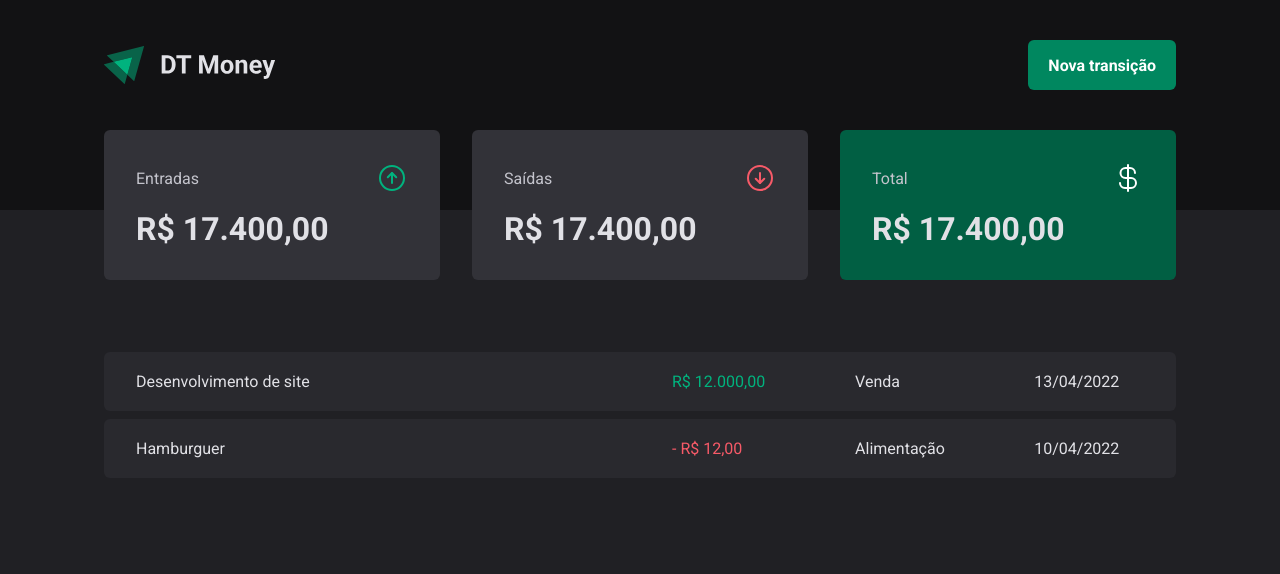
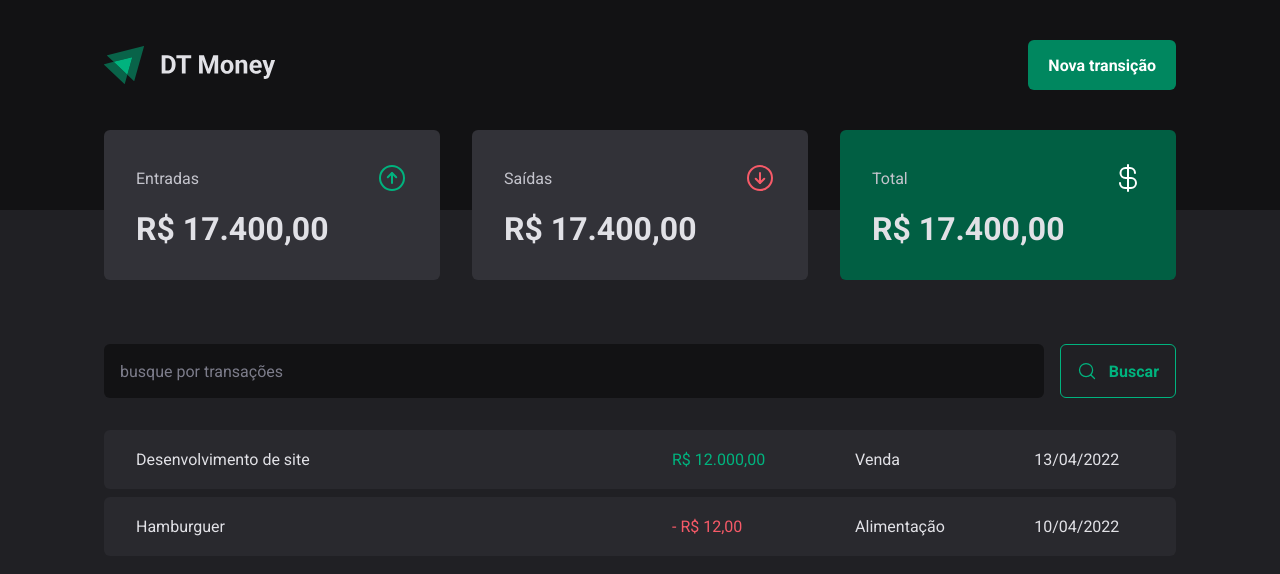
Before and after one commit to Massaronii/03-dt-money, a React (Vite) app: page / in a window 1280 px wide. Shown: the top 574 px of the page. Built offline with nearby package versions, Linux system fonts and the light colour scheme.

Commit message:
:heavy_plus_sign: radix

```diff
--- a/package.json
+++ b/package.json
@@ -10,6 +10,7 @@
     "preview": "vite preview"
   },
   "dependencies": {
+    "@radix-ui/react-dialog": "^1.0.5",
     "phosphor-react": "^1.4.1",
     "react": "^18.2.0",
     "react-dom": "^18.2.0",
--- /dev/null
+++ b/src/pages/Transactions/components/SearchForm/index.tsx
@@ -0,0 +1,15 @@
+import { MagnifyingGlass } from "phosphor-react";
+import { SearchFormContainer } from "./styles";
+
+export function SearchForm(){
+  return (
+  <SearchFormContainer>
+    <input type="text" placeholder="busque por transações" />
+
+    <button type="submit">
+      <MagnifyingGlass size={20}/>
+      Buscar
+    </button>
+  </SearchFormContainer>
+  )
+}
--- /dev/null
+++ b/src/pages/Transactions/components/SearchForm/styles.ts
@@ -0,0 +1,41 @@
+import { styled } from "styled-components";
+
+
+export const SearchFormContainer = styled.form`
+  display: flex;
+  gap: 1rem;
+
+  input {
+    flex: 1;
+    border-radius: 6px;
+    border: 0;
+    background: ${(props) => props.theme["gray-900"]};
+    color: ${(props) => props.theme["gray-300"]};
+    padding: 1rem;
+
+    &::placeholder {
+      color: ${(props) => props.theme["gray-500"]};
+    }
+  }
+
+  button {
+    display: flex;
+    align-items: center;
+    gap: 0.75rem;
+
+    border: 0;
+    padding: 1rem;
+    background: transparent;
+    border: 1px solid ${props => props.theme["green-300"]};
+    color: ${(props) => props.theme["green-300"]};
+    font-weight: bold;
+    border-radius: 6px;
+
+    &:hover {
+      background: ${(props) => props.theme["green-500"]};
+      border-color: ${(props) => props.theme["green-500"]};
+      color: ${(props) => props.theme.white};
+      transition: background-color 0,2s, color 0.2s, border-color 0.2s;
+    }
+  }
+`
--- a/src/pages/Transactions/index.tsx
+++ b/src/pages/Transactions/index.tsx
@@ -1,5 +1,6 @@
 import { Header } from "../../components/Header"
 import { Summary } from "../../components/Summary"
+import { SearchForm } from "./components/SearchForm"
 import { PriceHighLight, TransactionsContainer, TransactionsTable } from "./styles"
 
 export function Transactions() {
@@ -9,6 +10,7 @@
       <Summary />
 
       <TransactionsContainer>
+        <SearchForm/>
         <TransactionsTable>
           <tbody>
             <tr>
@@ -22,9 +24,7 @@
             <tr>
               <td width="50%">Hamburguer</td>
               <td>
-                <PriceHighLight variant="outcome">
-                  - R$ 12,00
-                  </PriceHighLight>
+                <PriceHighLight variant="outcome">- R$ 12,00</PriceHighLight>
               </td>
               <td>Alimentação</td>
               <td>10/04/2022</td>
--- a/src/pages/Transactions/styles.ts
+++ b/src/pages/Transactions/styles.ts
@@ -11,7 +11,7 @@
   width: 100%;
   border-collapse: separate;
   border-spacing: 0 0.5rem;
-  /*margin-top: 1.5rem; */
+  margin-top: 1.5rem;
 
   td {
     padding: 1.25rem 2rem;
```
Also changed, not shown: 1 other file (tests, documents, lock files or other folders).
